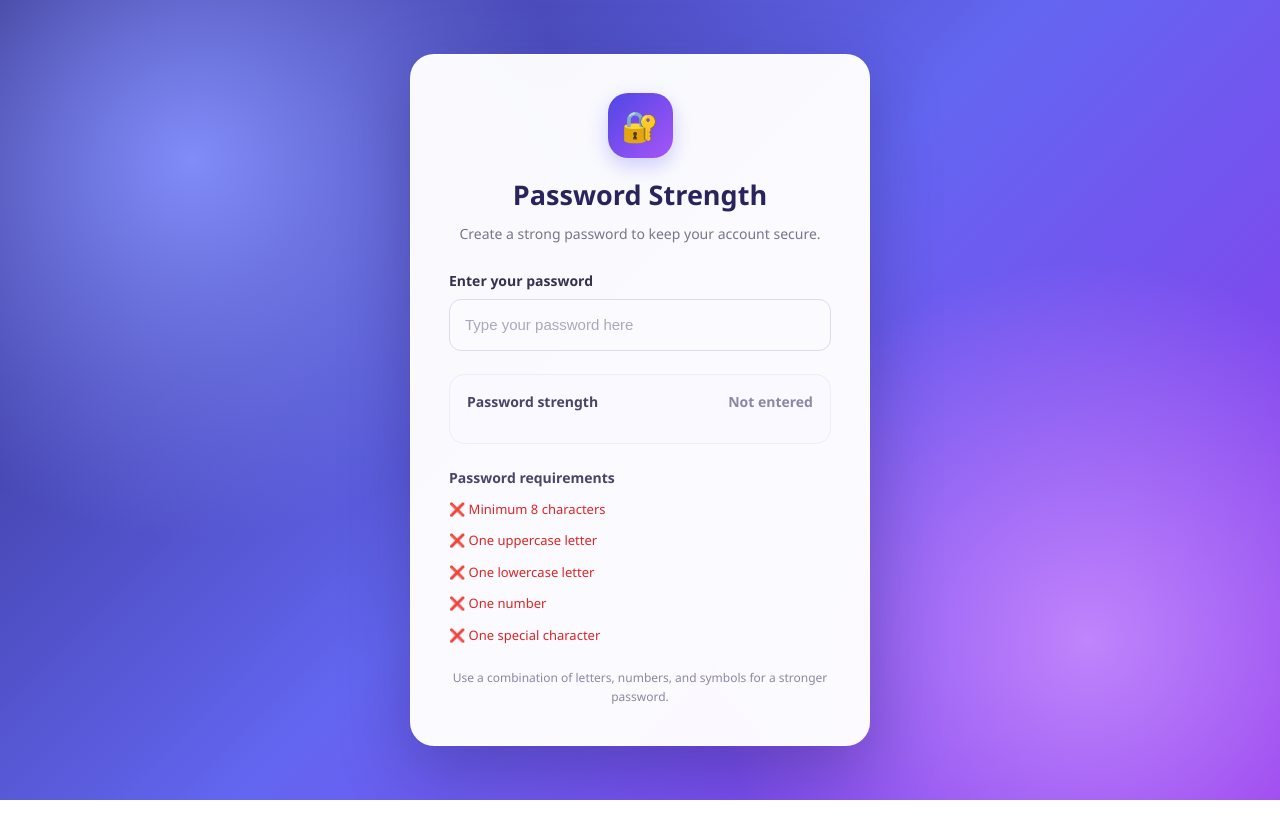
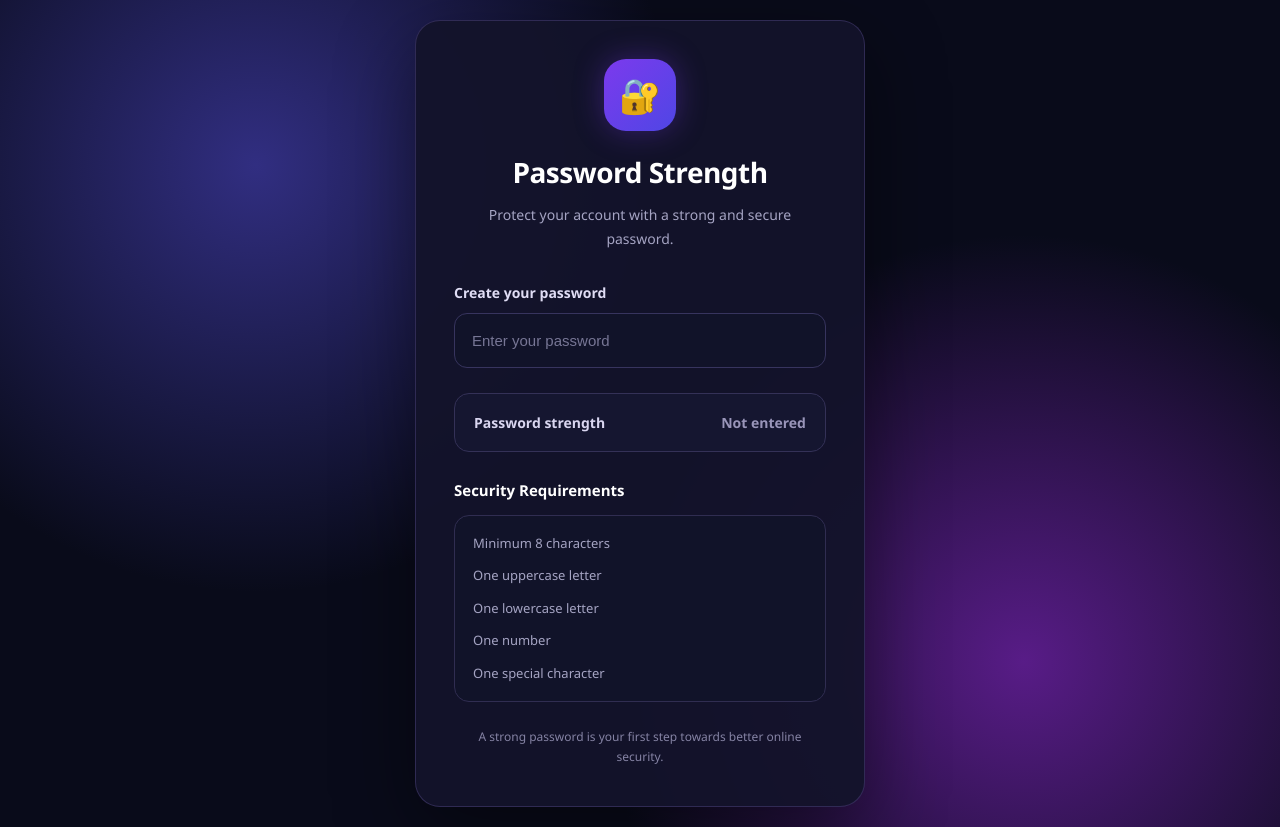
Before and after one commit to Srimathi-107/Password-Strength-Checker, a plain HTML site: page index.html in a window 1280 px wide. Before the commit the page ends 800 px from the top, so only its background shows below. Drawn offline with Linux system fonts and the light colour scheme.

Commit message:
Updated Password Strength Checker UI and added success toast

```diff
--- a/index.html
+++ b/index.html
@@ -4,7 +4,6 @@
     <meta charset="UTF-8" />
     <meta name="viewport" content="width=device-width, initial-scale=1.0" />
     <title>Password Strength Checker</title>
-
     <style>
       * {
         box-sizing: border-box;
@@ -13,32 +12,31 @@
       body {
         min-height: 100vh;
         margin: 0;
-        padding: 25px 15px;
+        padding: 20px;
         display: flex;
         justify-content: center;
         align-items: center;
         font-family: "Segoe UI", Arial, sans-serif;
         background:
-          radial-gradient(circle at 15% 20%, #818cf8 0%, transparent 30%),
-          radial-gradient(circle at 85% 80%, #c084fc 0%, transparent 30%),
-          linear-gradient(135deg, #312e81, #6366f1, #9333ea);
+          radial-gradient(circle at 20% 20%, #312e81, transparent 35%),
+          radial-gradient(circle at 80% 80%, #581c87, transparent 35%), #090b1a;
       }
 
       .par {
         width: 100%;
-        max-width: 460px;
+        max-width: 450px;
         padding: 38px;
-        border: 1px solid rgba(255, 255, 255, 0.7);
-        border-radius: 24px;
-        background: rgba(255, 255, 255, 0.97);
-        box-shadow: 0 25px 70px rgba(24, 18, 70, 0.3);
+        border: 1px solid rgba(167, 139, 250, 0.2);
+        border-radius: 25px;
+        background: rgba(20, 20, 43, 0.95);
+        box-shadow: 0 25px 80px rgba(0, 0, 0, 0.45);
         animation: appear 0.6s ease;
       }
 
       @keyframes appear {
         from {
           opacity: 0;
-          transform: translateY(18px);
+          transform: translateY(20px);
         }
         to {
           opacity: 1;
@@ -47,72 +45,72 @@
       }
 
       .icon {
-        width: 65px;
-        height: 65px;
-        margin: 0 auto 18px;
+        width: 72px;
+        height: 72px;
+        margin: 0 auto 22px;
         display: flex;
+        justify-content: center;
         align-items: center;
-        justify-content: center;
-        border-radius: 20px;
-        background: linear-gradient(135deg, #4f46e5, #a855f7);
-        color: white;
-        font-size: 30px;
-        box-shadow: 0 8px 20px rgba(99, 102, 241, 0.3);
+        border-radius: 22px;
+        background: linear-gradient(135deg, #7c3aed, #4f46e5);
+        font-size: 34px;
+        box-shadow: 0 0 30px rgba(124, 58, 237, 0.35);
       }
 
       h1 {
         margin: 0;
-        color: #29245e;
-        font-size: 27px;
+        color: #ffffff;
         text-align: center;
+        font-size: 28px;
         font-weight: 800;
+        letter-spacing: -0.5px;
       }
 
       .subtitle {
-        margin: 10px 0 25px;
-        color: #77758c;
+        margin: 12px 0 32px;
+        color: #a5a4c3;
         text-align: center;
         font-size: 14px;
-        line-height: 1.6;
+        line-height: 1.7;
       }
 
       .input-label {
         display: block;
-        margin-bottom: 9px;
-        color: #353251;
+        margin-bottom: 11px;
+        color: #e0ddf5;
         font-size: 14px;
-        font-weight: 700;
+        font-weight: 600;
       }
 
       input[type="password"] {
         width: 100%;
-        height: 52px;
-        padding: 0 15px;
-        border: 1px solid #dedbef;
-        border-radius: 12px;
+        height: 55px;
+        padding: 0 17px;
+        border: 1px solid #37345e;
+        border-radius: 13px;
         outline: none;
-        background: #fafaff;
-        color: #29245e;
+        background: #111329;
+        color: white;
         font-size: 15px;
-        transition: 0.25s ease;
+        transition: 0.3s ease;
       }
 
       input[type="password"]::placeholder {
-        color: #aaa8bc;
+        color: #777695;
       }
 
       input[type="password"]:focus {
-        border-color: #8174f5;
-        background: white;
-        box-shadow: 0 0 0 4px rgba(129, 116, 245, 0.13);
+        border-color: #8b5cf6;
+        box-shadow: 0 0 0 4px rgba(139, 92, 246, 0.13);
+        background: #171832;
       }
 
       .strength-box {
-        margin-top: 23px;
-        padding: 17px;
-        border: 1px solid #eeecf8;
+        margin-top: 25px;
+        padding: 19px;
+        border: 1px solid #343157;
         border-radius: 15px;
-        background: #faf9ff;
+        background: #151630;
       }
 
       .strength-title {
@@ -120,56 +118,109 @@
         justify-content: space-between;
         align-items: center;
         gap: 10px;
-        margin-bottom: 15px;
-        color: #494468;
+        color: #d9d6f0;
         font-size: 14px;
-        font-weight: 700;
+        font-weight: 600;
       }
 
       #str {
         margin: 0;
-        color: #8b87a5;
+        color: #9995b9;
         font-size: 14px;
         font-weight: 800;
       }
 
       .requirements-title {
-        margin: 24px 0 13px;
-        color: #494468;
-        font-size: 14px;
+        margin: 28px 0 15px;
+        color: #ffffff;
+        font-size: 15px;
         font-weight: 700;
       }
 
       .requirements {
         display: flex;
         flex-direction: column;
-        gap: 12px;
+        gap: 13px;
+        padding: 18px;
+        border: 1px solid #302d51;
+        border-radius: 15px;
+        background: #111329;
       }
 
       .requirements p {
         margin: 0;
-        color: #dc2626;
+        color: #a5a4c3;
         font-size: 13px;
         line-height: 1.5;
         transition: color 0.2s ease;
       }
 
       .footer-note {
-        margin: 23px 0 0;
-        color: #8b87a5;
+        margin: 25px 0 0;
+        color: #8583a4;
         font-size: 12px;
         text-align: center;
-        line-height: 1.6;
+        line-height: 1.7;
+      }
+
+      /* Success Toast */
+
+      .toast {
+        position: fixed;
+        top: 25px;
+        right: 25px;
+        display: flex;
+        align-items: center;
+        gap: 13px;
+        padding: 16px 20px;
+        border: 1px solid #22c55e;
+        border-radius: 13px;
+        background: #102b20;
+        color: white;
+        box-shadow: 0 10px 35px rgba(0, 0, 0, 0.3);
+        opacity: 0;
+        visibility: hidden;
+        transform: translateX(30px);
+        transition: 0.3s ease;
+        z-index: 1000;
+      }
+
+      .toast.show {
+        opacity: 1;
+        visibility: visible;
+        transform: translateX(0);
+      }
+
+      .toast span {
+        color: #4ade80;
+        font-size: 25px;
+        font-weight: bold;
+      }
+
+      .toast h4 {
+        margin: 0 0 5px;
+        font-size: 14px;
+      }
+
+      .toast p {
+        margin: 0;
+        color: #a7cbb5;
+        font-size: 12px;
       }
 
       @media (max-width: 480px) {
         .par {
-          padding: 27px 21px;
-          border-radius: 20px;
+          padding: 28px 21px;
         }
 
         h1 {
-          font-size: 23px;
+          font-size: 24px;
+        }
+
+        .toast {
+          left: 15px;
+          right: 15px;
+          top: 15px;
         }
       }
     </style>
@@ -180,17 +231,18 @@
       <div class="icon">🔐</div>
 
       <h1>Password Strength</h1>
+
       <p class="subtitle">
-        Create a strong password to keep your account secure.
+        Protect your account with a strong and secure password.
       </p>
 
-      <label for="p1" class="input-label">Enter your password</label>
+      <label for="p1" class="input-label">Create your password</label>
 
       <input
         type="password"
         name="password"
         id="p1"
-        placeholder="Type your password here"
+        placeholder="Enter your password"
         autocomplete="new-password"
       />
 
@@ -201,25 +253,37 @@
         </div>
       </div>
 
-      <h4 class="requirements-title">Password requirements</h4>
+      <h4 class="requirements-title">Security Requirements</h4>
 
       <div class="requirements">
-        <p id="one">❌ Minimum 8 characters</p>
-        <p id="two">❌ One uppercase letter</p>
-        <p id="three">❌ One lowercase letter</p>
-        <p id="four">❌ One number</p>
-        <p id="five">❌ One special character</p>
+        <p id="one">Minimum 8 characters</p>
+        <p id="two">One uppercase letter</p>
+        <p id="three">One lowercase letter</p>
+        <p id="four">One number</p>
+        <p id="five">One special character</p>
       </div>
 
       <p class="footer-note">
-        Use a combination of letters, numbers, and symbols for a stronger
-        password.
+        A strong password is your first step towards better online security.
       </p>
     </div>
 
+    <!-- Success Toast -->
+
+    <div id="toast" class="toast">
+      <span>✓</span>
+      <div>
+        <h4>Password Accepted!</h4>
+        <p>Your password is strong and secure.</p>
+      </div>
+    </div>
+
     <script>
+      let toastTimer;
+
       p1.addEventListener("input", () => {
         let s = 0;
+
         let p1 = document.getElementById("p1");
         let str = document.getElementById("str");
         let one = document.getElementById("one");
@@ -227,32 +291,50 @@
         let three = document.getElementById("three");
         let four = document.getElementById("four");
         let five = document.getElementById("five");
+        let toast = document.getElementById("toast");
+
         let v = p1.value.trim();
+
         function show(tag, cond, msg) {
           if (cond) {
             tag.textContent = "✔ " + msg;
-            tag.style.color = "green";
+            tag.style.color = "#4ade80";
             s++;
           } else {
-            tag.textContent = "❌" + msg;
-            tag.style.color = "red";
+            tag.textContent = "✕ " + msg;
+            tag.style.color = "#fb7185";
           }
+
           if (s <= 2) {
             str.innerHTML = "Weak";
-            str.style.color = "red";
+            str.style.color = "#fb7185";
           } else if (s <= 4) {
             str.innerHTML = "Medium";
-            str.style.color = "cadetblue";
+            str.style.color = "#facc15";
           } else {
             str.innerHTML = "High";
-            str.style.color = "green";
+            str.style.color = "#4ade80";
           }
         }
+
         show(one, v.length >= 8, "Minimum 8 characters");
         show(two, /[A-Z]/.test(v), "One uppercase letter");
         show(three, /[a-z]/.test(v), "One lowercase letter");
         show(four, /\d/.test(v), "One number");
         show(five, /[@#$%^&*()!]/.test(v), "One special character");
+
+        if (s === 5) {
+          toast.classList.add("show");
+
+          clearTimeout(toastTimer);
+
+          toastTimer = setTimeout(() => {
+            toast.classList.remove("show");
+          }, 3000);
+        } else {
+          toast.classList.remove("show");
+          clearTimeout(toastTimer);
+        }
       });
     </script>
   </body>
```
